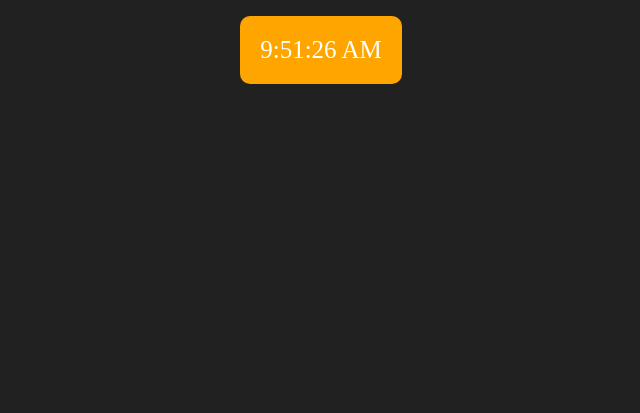
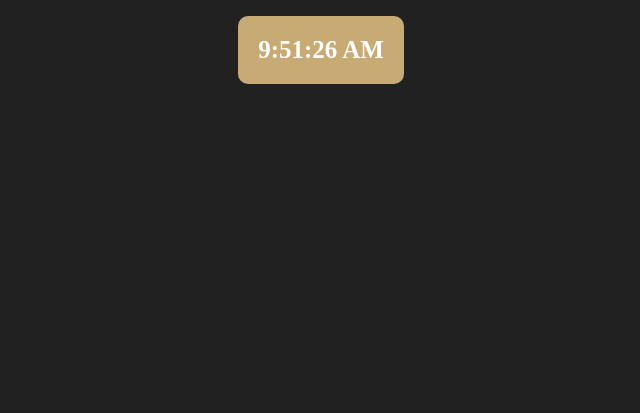
Before and after one commit to areebaqamar021/html-css-js, a plain HTML site: page digitalClock/index.html in a window 1280 px wide. Shown: the part 403-816 px from the top of the page, without its empty margins (319-959 px from the left). Drawn offline with Linux system fonts and the light colour scheme.

Commit message:
style: Update clock font weight and background color

```diff
--- a/digitalClock/style.css
+++ b/digitalClock/style.css
@@ -1,18 +1,19 @@
 body {
     background-color: #212121;
     color: #fff;
-  }
-  .center {
+}
+.center {
     display: flex;
     height: 100vh;
     justify-content: center;
     align-items: center;
     flex-direction: column;
-  }
-  #clock {
+}
+#clock {
     font-size: 25px;
-    background-color: orange;
+    font-weight: bold;
+    background-color: rgb(199, 170, 116);
     padding: 20px;
     margin-top: 10px;
     border-radius: 10px;
-  }
+}
```
